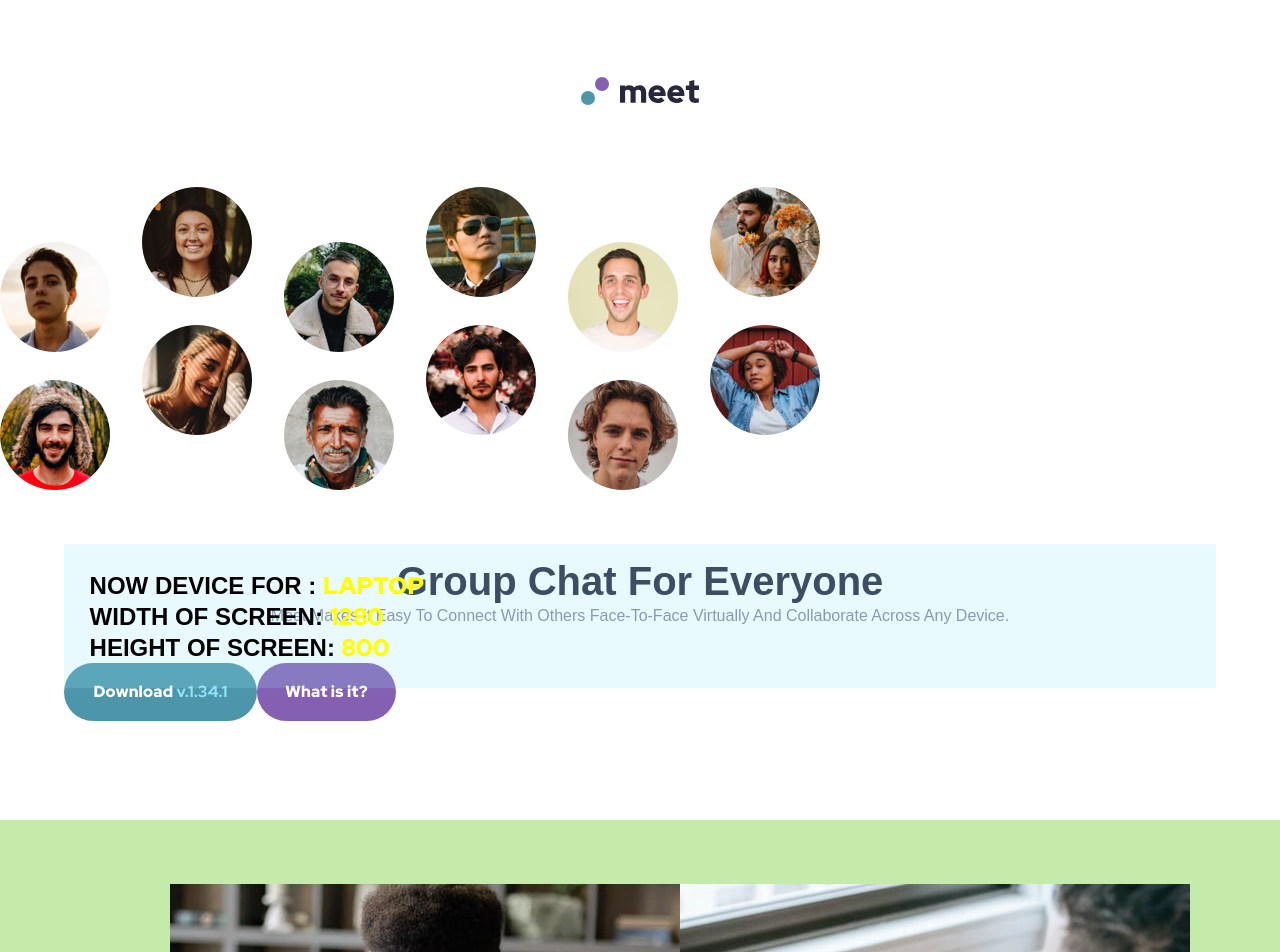
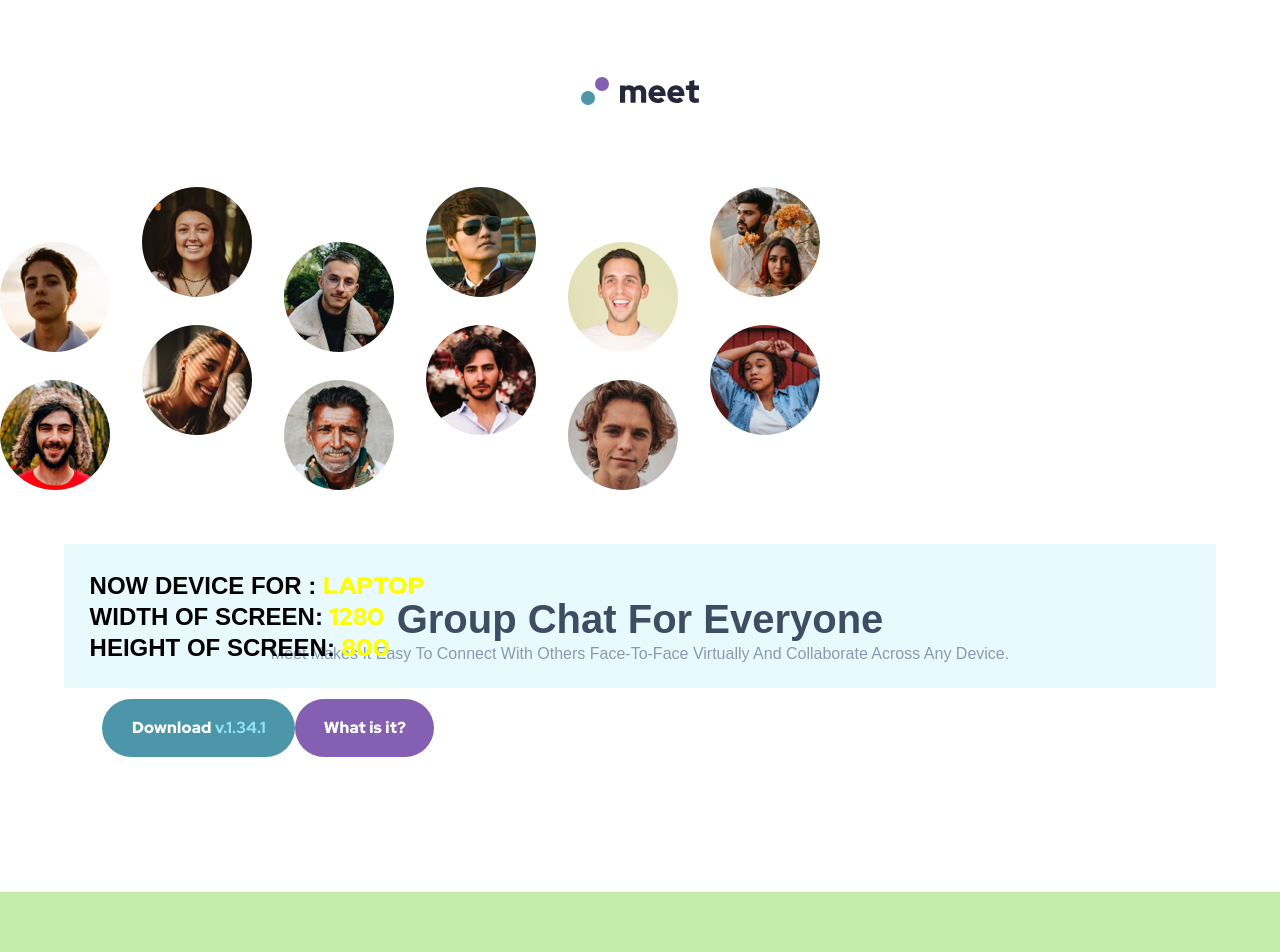
Before and after one commit to PiriyaLapa/meet-landing-page, a React (Create React App) app: page / in a window 1280 px wide. Shown: the top 952 px of the page. Built offline with nearby package versions, Linux system fonts and the light colour scheme.

Commit message:
update and deploy

```diff
--- a/src/styles/styles.ts
+++ b/src/styles/styles.ts
@@ -177,7 +177,7 @@ export const StyledImg = styled.img`
 
 // Card component
 export const StyledCardHeader = styled.div`
-  padding: 5%;
+  padding: 8%;
 `;
 
 export const TitleHeader = styled.span`
```
